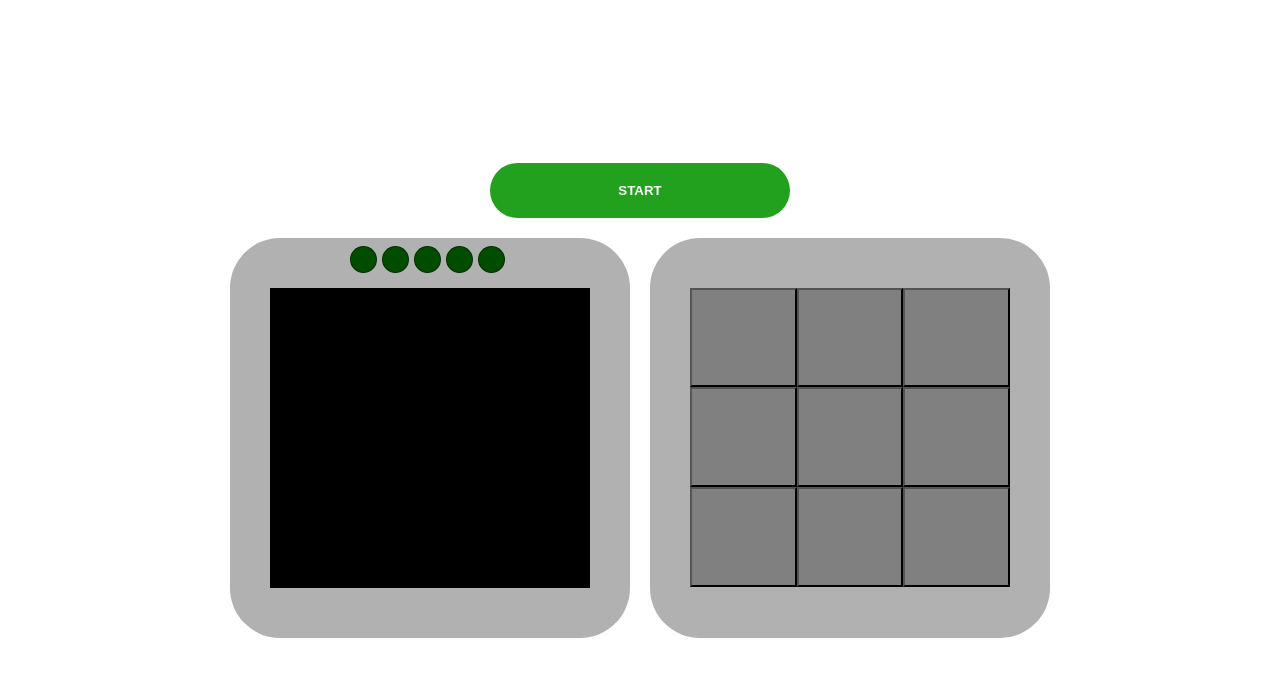
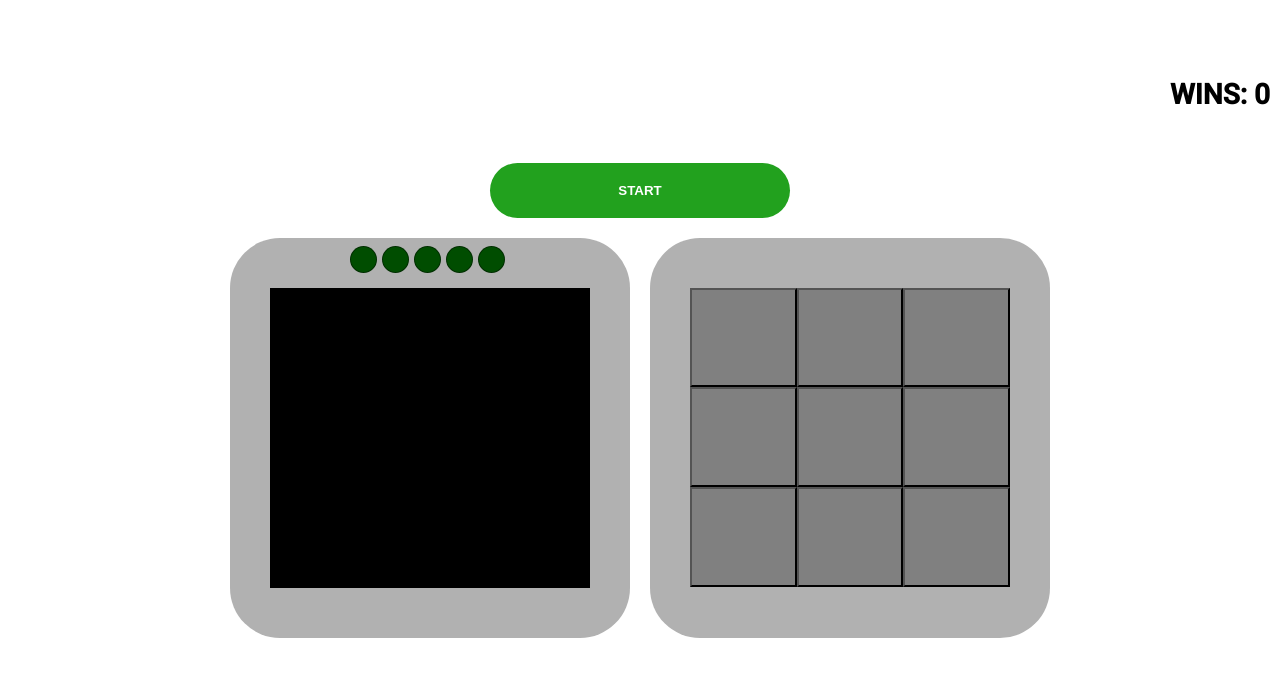
Before and after one commit to NathanChacon/amongUsTask, a React (Create React App) app: page / in a window 1280 px wide. Shown: the top 676 px of the page. Built offline with nearby package versions, Linux system fonts and the light colour scheme.

Commit message:
Add display of wins

```diff
--- a/src/components/reactorStarter/ReactorStarter.js
+++ b/src/components/reactorStarter/ReactorStarter.js
@@ -68,6 +68,8 @@ function ReactorStarter(){
     const [isStartDisabled, setIsStartDisabled] = useState(false)
 
     const [isAnimating, setIsAnimating] = useState(false)
+
+    const [numberOfVictories, setNumberOfVictories] = useState(0)
 
     const audio = new Audio(buttonAudio);
     const defeatAudio = new Audio(defeat);
@@ -152,6 +154,7 @@ function ReactorStarter(){
 
     const handleDefeat = () => {
         clearValues()
+        setNumberOfVictories(0)
         setIsStartDisabled(true)
         setIsDefeat(true)
         defeatAudio.play()
@@ -163,6 +166,7 @@ function ReactorStarter(){
 
     const handleVictory = () => {
         clearValues()
+        setNumberOfVictories(number => number + 1)
         setIsVictoryOverlayVisible(true)
     }
 
@@ -223,6 +227,9 @@ function ReactorStarter(){
 
     return (
         <section className="main-container">
+            <span className="number-victories">
+                <h1>WINS: {numberOfVictories}</h1>
+            </span>
             <button className={isStartDisabled ? 'start-button btn-disabled' : 'start-button'} onClick = {startOutput}>START</button>
             <div className="reactor-panel-container">
                 <BaseReactorOutput squares = {squares} lights = {lights}></BaseReactorOutput>
```
